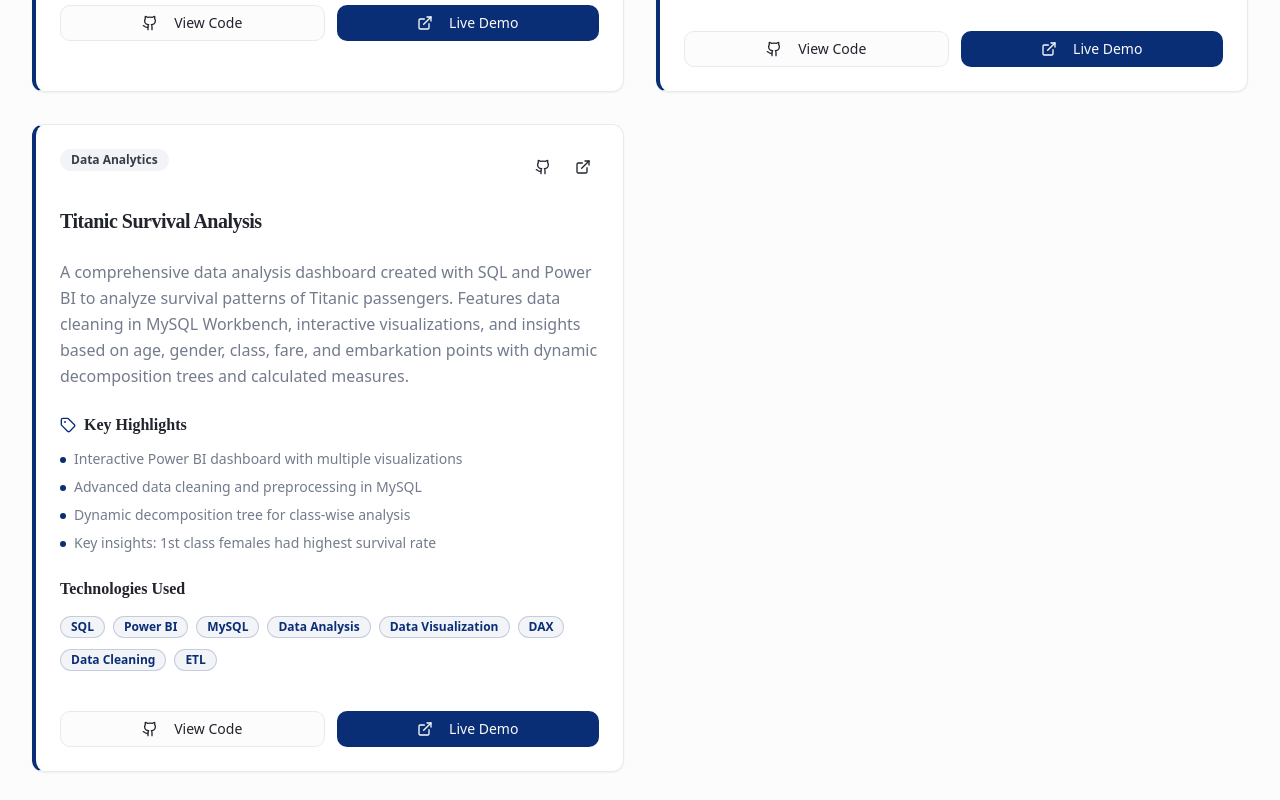
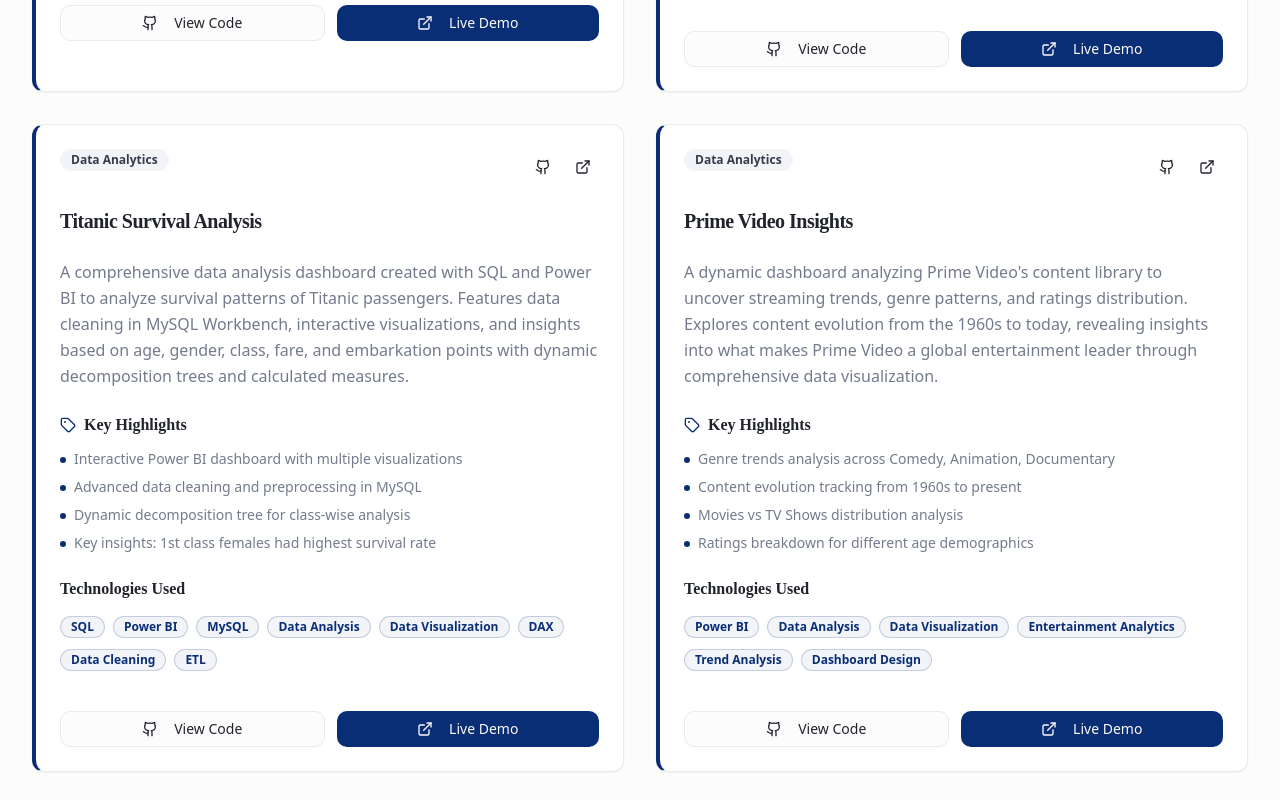
Before and after one commit to kirankamble1523/kiranvkamble, a React (Vite) app: page / in a window 1280 px wide. Shown: the part 6000-6800 px from the top of the page. Built offline with nearby package versions, Linux system fonts and the light colour scheme; a web font is replaced by a local one.

Commit message:
Add new project

```diff
--- a/src/components/Portfolio.tsx
+++ b/src/components/Portfolio.tsx
@@ -74,6 +74,20 @@ const Portfolio = () => {
         "Advanced data cleaning and preprocessing in MySQL",
         "Dynamic decomposition tree for class-wise analysis",
         "Key insights: 1st class females had highest survival rate"
+      ]
+    },
+    {
+      title: "Prime Video Insights",
+      description: "A dynamic dashboard analyzing Prime Video's content library to uncover streaming trends, genre patterns, and ratings distribution. Explores content evolution from the 1960s to today, revealing insights into what makes Prime Video a global entertainment leader through comprehensive data visualization.",
+      technologies: ["Power BI", "Data Analysis", "Data Visualization", "Entertainment Analytics", "Trend Analysis", "Dashboard Design"],
+      github: "https://github.com/kirankamble1523",
+      demo: "#",
+      category: "Data Analytics",
+      highlights: [
+        "Genre trends analysis across Comedy, Animation, Documentary",
+        "Content evolution tracking from 1960s to present",
+        "Movies vs TV Shows distribution analysis",
+        "Ratings breakdown for different age demographics"
       ]
     }
   ]
```
